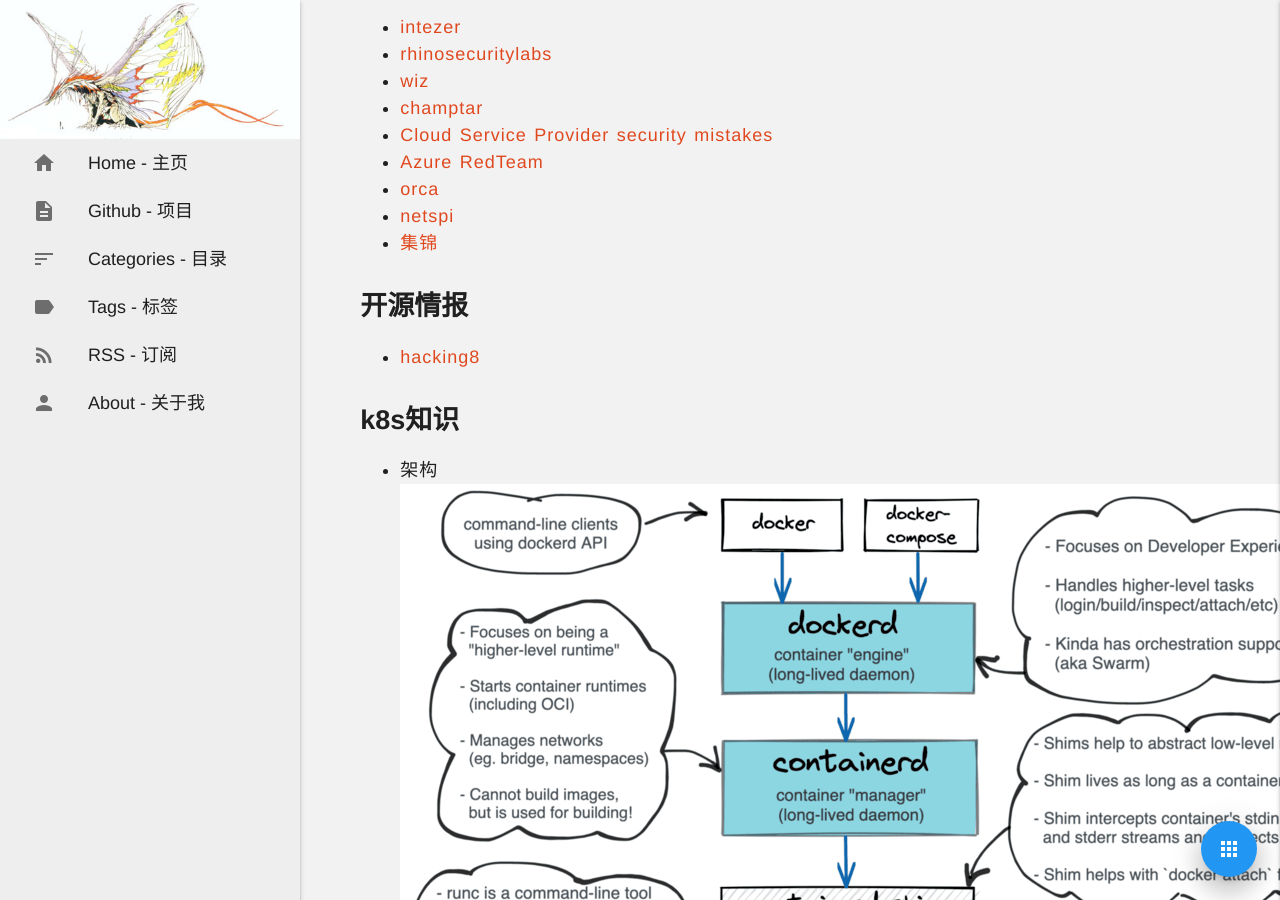
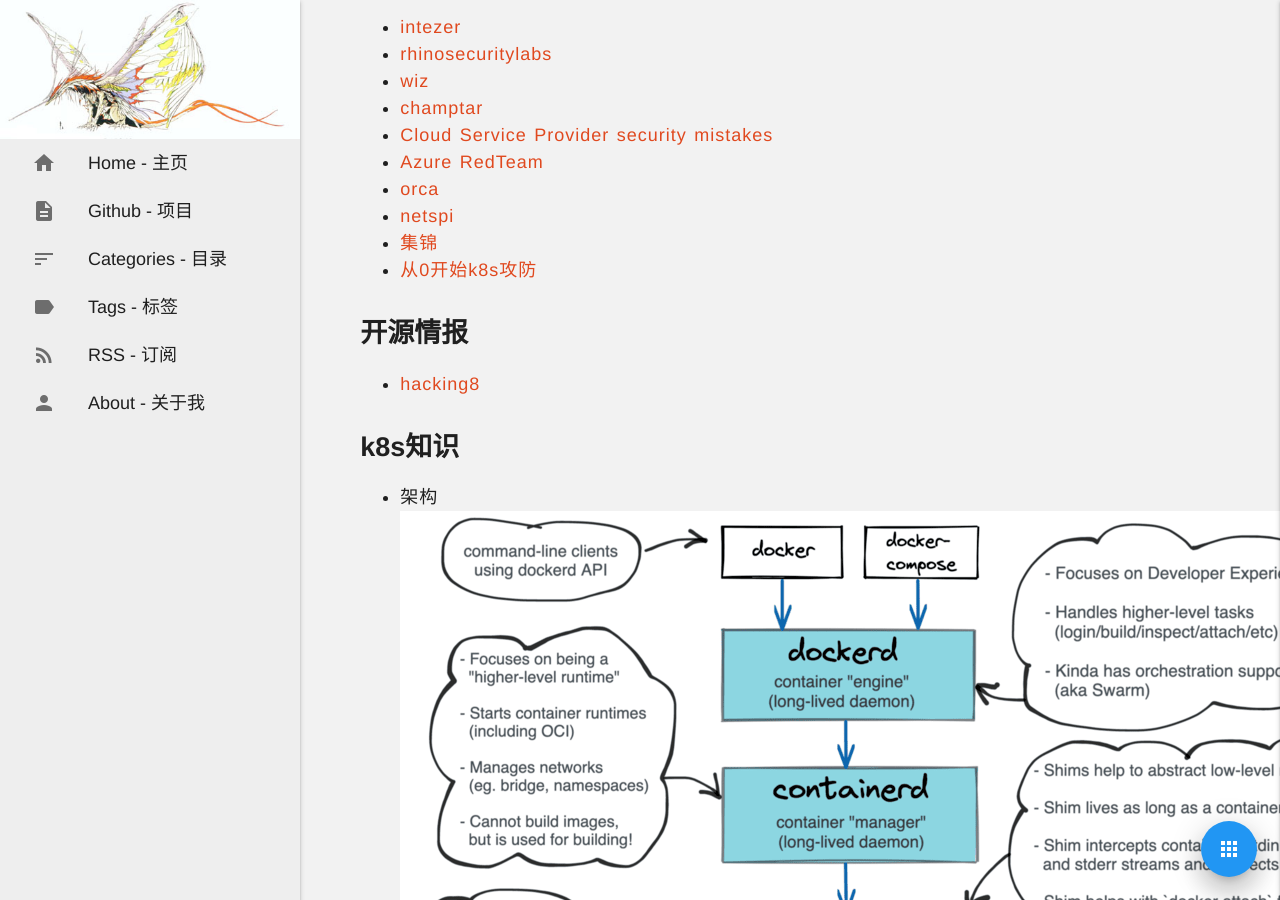
Before and after one commit to noirfate/noirfate.github.io, a Jekyll site: the page built from _posts/2021-11-24-cloud-security.md, in a window 1280 px wide and 900 px high, scrolled down 1058 px. Built offline with Jekyll 4.4.1, drawn with Linux system fonts in a browser that asks for light colours; some web fonts are replaced; a script that is not in the unit is left out.

Commit message:
Update 2021-11-24-cloud-security.md

```diff
--- a/_posts/2021-11-24-cloud-security.md
+++ b/_posts/2021-11-24-cloud-security.md
@@ -24,6 +24,7 @@ excerpt: Cloud Security
 - [orca](https://orca.security/resources/blog/)
 - [netspi](https://www.netspi.com/blog/technical/cloud-penetration-testing/)
 - [集锦](https://github.com/pen4uin/awesome-cloud-native-security)
+- [从0开始k8s攻防](https://github.com/neargle/my-re0-k8s-security)
 
 ## 开源情报
 
```
